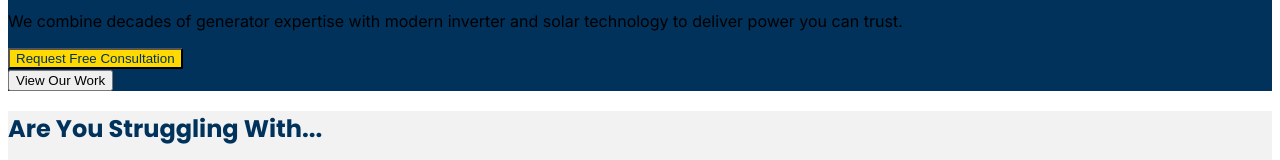
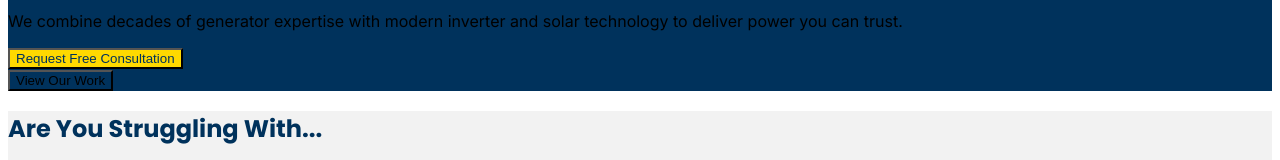
Before and after one commit to muheezokunade/OsinachiRenewables, a React (Vite) app in the folder client/: page / in a window 1280 px wide. Shown: the part 569-729 px from the top of the page. Built offline with nearby package versions, Linux system fonts and the light colour scheme; no server answers.

Commit message:
Update 'View Our Work' button in Hero section to always use brand blue background and white text for better visibility

```diff
--- a/client/src/components/Hero.tsx
+++ b/client/src/components/Hero.tsx
@@ -106,8 +106,7 @@ export default function Hero() {
               >
                 <Button
                   size="lg"
-                  variant="outline"
-                  className="border-2 border-white text-white hover:bg-primary-blue hover:text-accent-yellow font-semibold text-lg px-8 py-6 transition-all duration-300"
+                  className="bg-primary-blue text-white hover:bg-primary-blue/90 font-semibold text-lg px-8 py-6 transition-all duration-300"
                   onClick={handleViewWorkClick}
                 >
                   View Our Work
```
